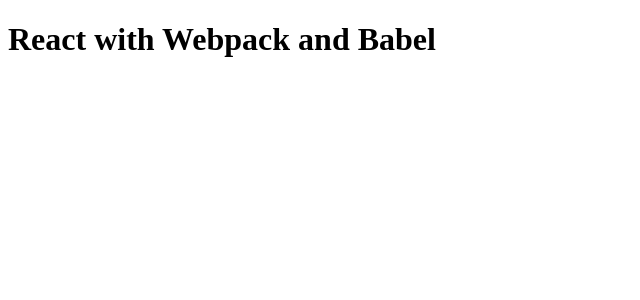
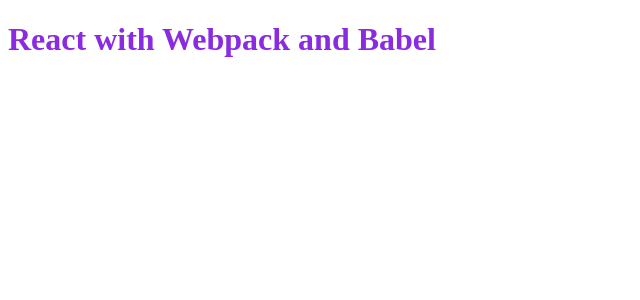
Before and after one commit to nosregor/minimal-react-starter, a React app: page / in a window 1280 px wide. Shown: the top 300 px of the page, without its empty margins (0-640 px from the left). Built offline with nearby package versions, Linux system fonts and the light colour scheme.

Commit message:
setup css modules

```diff
--- a/package.json
+++ b/package.json
@@ -25,6 +25,7 @@
     "@babel/preset-react": "^7.12.10",
     "babel-eslint": "^10.1.0",
     "babel-loader": "^8.2.2",
+    "css-loader": "^5.0.1",
     "eslint": "^7.2.0",
     "eslint-config-airbnb": "^18.2.1",
     "eslint-config-prettier": "^7.0.0",
@@ -36,6 +37,7 @@
     "eslint-plugin-react-hooks": "^4.0.0",
     "html-webpack-plugin": "^4.5.0",
     "prettier": "^2.2.1",
+    "style-loader": "^2.0.0",
     "webpack": "^5.11.0",
     "webpack-cli": "^4.2.0",
     "webpack-dev-server": "^3.11.0"
--- a/src/App.js
+++ b/src/App.js
@@ -1,8 +1,9 @@
 import React from 'react';
 import PropTypes from 'prop-types';
+import styles from './index.css';
 
 const App = ({ title }) => (
-  <div>
+  <div className={styles.title}>
     <h1>{title}</h1>
   </div>
 );
--- /dev/null
+++ b/src/index.css
@@ -0,0 +1,3 @@
+.title {
+  color: blueviolet;
+}
--- a/webpack.config.js
+++ b/webpack.config.js
@@ -10,6 +10,19 @@
         test: /\.(js|jsx)$/,
         exclude: /node_modules/,
         use: ['babel-loader', 'eslint-loader'],
+      },
+      {
+        test: /\.css$/i,
+        exclude: /node_modules/,
+        use: [
+          'style-loader',
+          {
+            loader: 'css-loader',
+            options: {
+              modules: true,
+            },
+          },
+        ],
       },
     ],
   },
```
